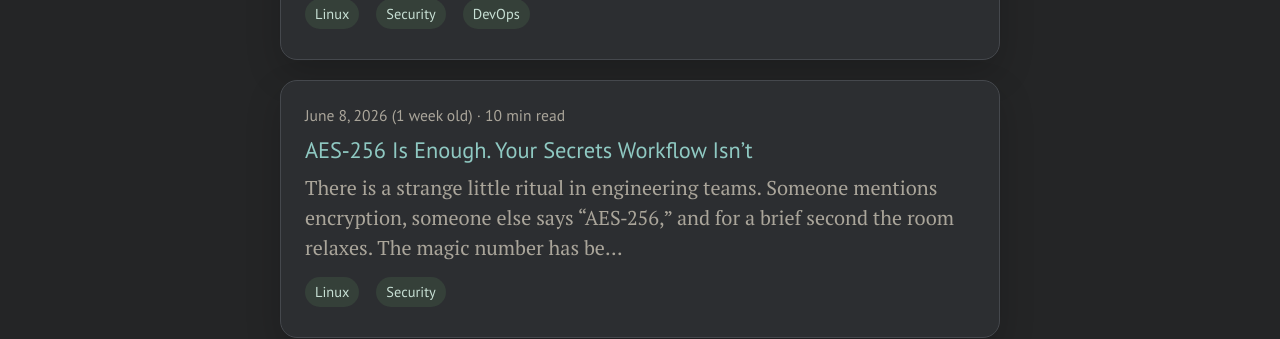
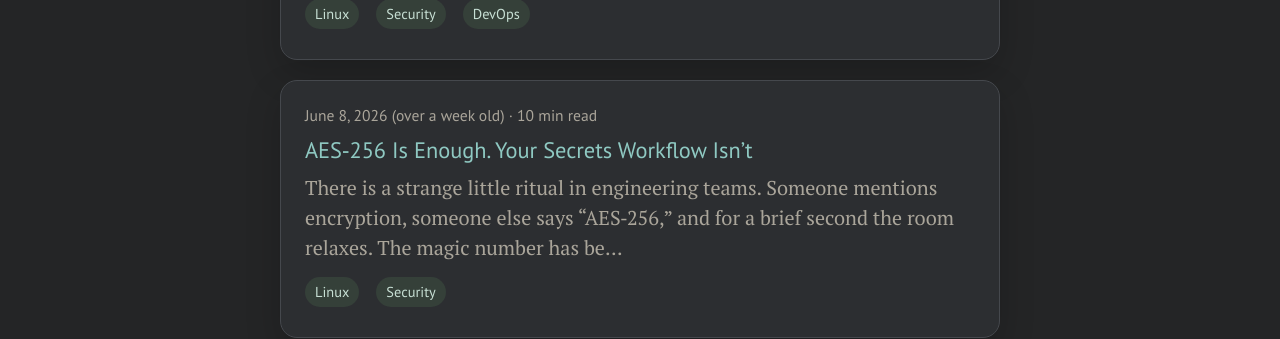
Before and after one commit to dme86/dme86.github.io, a Jekyll site: the page built from topics.md, in a window 1280 px wide and 900 px high, scrolled down 5047 px. Shown: the part 155-494 px from the top of the window. Built offline with Jekyll 4.4.1, drawn with Linux system fonts in a browser that asks for light colours; some of the changed text lies outside the part shown.

Commit message:
Use over phrasing for singular ages

```diff
--- a/_includes/post-age.html
+++ b/_includes/post-age.html
@@ -19,9 +19,9 @@
 {% elsif age_days < 7 %}
 {% if age_days == 1 %}1 day old{% else %}{{ age_days }} days old{% endif %}
 {% elsif age_days < 30 %}
-{% if age_weeks == 1 %}1 week old{% else %}{{ age_weeks }} weeks old{% endif %}
+{% if age_weeks == 1 %}over a week old{% else %}{{ age_weeks }} weeks old{% endif %}
 {% elsif age_days < 365 %}
-{% if age_months == 1 %}1 month old{% else %}{{ age_months }} months old{% endif %}
+{% if age_months == 1 %}over a month old{% else %}{{ age_months }} months old{% endif %}
 {% elsif age_days < 730 %}
 over a year old
 {% else %}
--- a/public/js/script.js
+++ b/public/js/script.js
@@ -326,11 +326,11 @@
     }
 
     if (ageDays < 30) {
-      return ageWeeks === 1 ? '1 week old' : ageWeeks + ' weeks old';
+      return ageWeeks === 1 ? 'over a week old' : ageWeeks + ' weeks old';
     }
 
     if (ageDays < 365) {
-      return ageMonths === 1 ? '1 month old' : ageMonths + ' months old';
+      return ageMonths === 1 ? 'over a month old' : ageMonths + ' months old';
     }
 
     if (ageDays < 730) {
```
